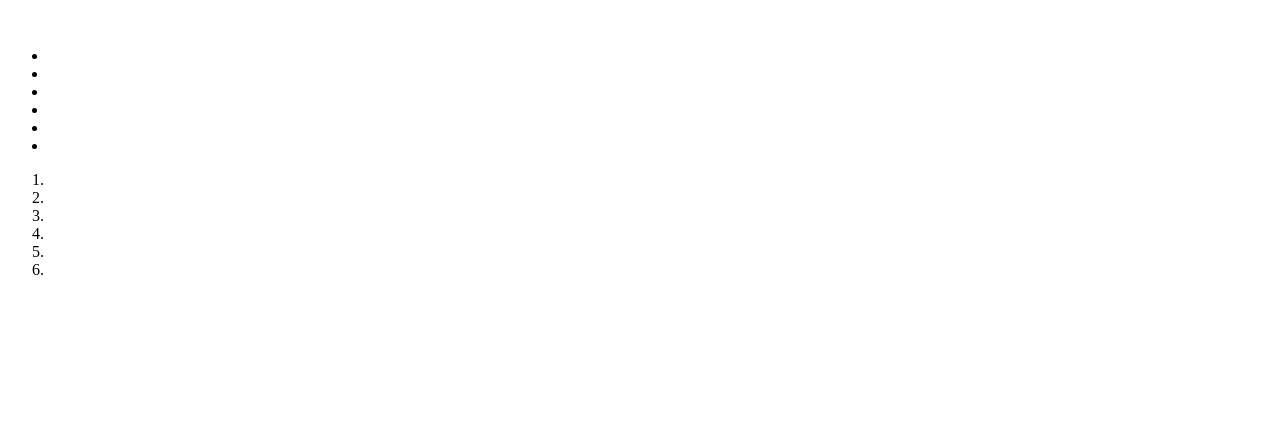
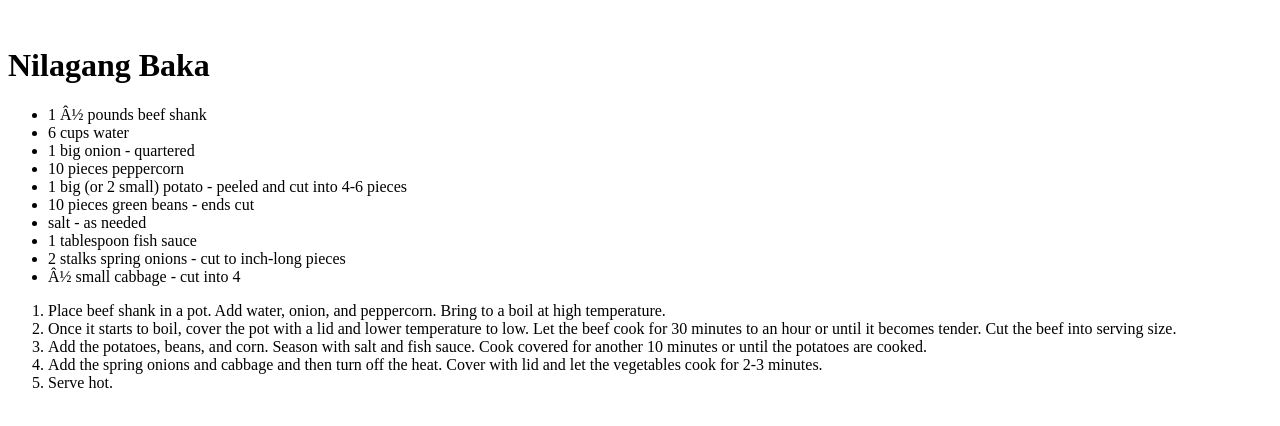
Before and after one commit to AnomandarisRex/recipes, a plain HTML site: page recipe_list/nilaga.html in a window 1280 px wide. Drawn offline with Linux system fonts and the light colour scheme.

Commit message:
Amended nilaga.html with recipe title, heading, ingredients, and recipe.

```diff
--- a/recipe_list/nilaga.html
+++ b/recipe_list/nilaga.html
@@ -1,26 +1,42 @@
 <!DOCTYPE html>
     <html lang="en">
         <head charset="utf-8">
-        <title>Recipe</title>
+        <title>Nilagang Baka</title>
         <body>
             <img>
-            <h1></h1>
+            <h1>Nilagang Baka</h1>
             <h2></h2>
             <ul>
-                <li></li>
-                <li></li>
-                <li></li>
-                <li></li>
-                <li></li>
-                <li></li>
+                <li>1 ½ pounds beef shank</li>
+                <li>6 cups water</li>
+                <li>1 big onion - quartered</li>
+                <li>10 pieces peppercorn</li>
+                <li>1 big (or 2 small) potato - peeled and cut into 4-6 pieces</li>
+                <li>10 pieces green beans - ends cut</li>
+                <li>salt - as needed</li>
+                <li>1 tablespoon fish sauce</li>
+                <li>2 stalks spring onions - cut to inch-long pieces</li>
+                <li>½ small cabbage - cut into 4</li>
             </ul>
             <ol>
-                <li></li>
-                <li></li>
-                <li></li>
-                <li></li>
-                <li></li>
-                <li></li>
+                <li>
+                    Place beef shank in a pot. Add water, onion, and peppercorn. Bring to a boil at high temperature.
+                </li>
+                <li>Once it starts to boil, cover the pot with a lid and lower temperature to low.
+                    Let the beef cook for 30 minutes to an hour or until it becomes tender.
+                    Cut the beef into serving size.
+                </li>
+                <li>
+                    Add the potatoes, beans, and corn. Season with salt and fish sauce.
+                    Cook covered for another 10 minutes or until the potatoes are cooked.
+                </li>
+                <li>
+                    Add the spring onions and cabbage and then turn off the heat.
+                    Cover with lid and let the vegetables cook for 2-3 minutes.
+                </li>
+                <li>
+                    Serve hot.
+                </li>
             </ol>
         </body>
     </html>
```
